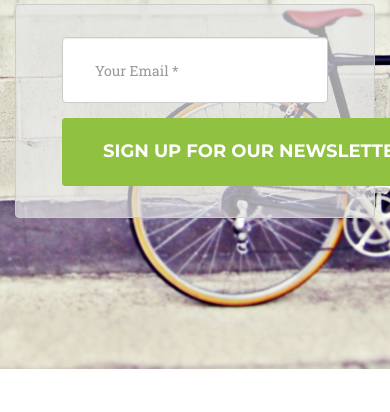
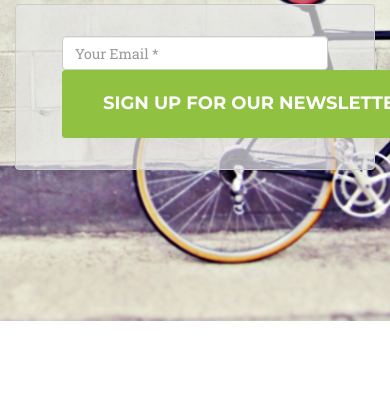
Before and after one commit to seche/bikes, a website: page index.html in a window 390 px wide. Shown: the part 268-680 px from the top of the page. Drawn offline with nearby package versions, Linux system fonts and the light colour scheme; a web font is replaced by a local one.

Commit message:
Update index.html

```diff
--- a/index.html
+++ b/index.html
@@ -77,24 +77,33 @@
             <div class="intro-text">
                 <div class="intro-lead-in">Convenient Bicycle Service!</div>
                 <div class="intro-heading">We're Here To Help You</div>
+
                 <div class="col-lg-12">
-                    <form name="newsletter" id="newsletter" novalidate>
-                        <div class="row boxit">
-                          <div class="col-lg-12">
-                            <div id="success"></div>
-                          </div>
-                          <div class="clearfix"></div>
-                            <div class="col-md-6">
-                                <div class="form-group">
-                                    <input type="email" class="form-control" placeholder="Your Email *" id="newsemail" required data-validation-required-message="Please enter your email address.">
-                                    <p class="help-block text-danger"></p>
+                    <div class="row boxit">
+                        <!-- Begin MailChimp Signup Form -->
+                        <div id="mc_embed_signup">
+                            <form action="//barrettbikes.us15.list-manage.com/subscribe/post?u=f374cd234848e2ed0ebb32f89&amp;id=0b6718ed73" class="validate" id="mc-embedded-subscribe-form" method="post" name="mc-embedded-subscribe-form" novalidate="" target="_blank">
+                            <div id="mc_embed_signup_scroll">
+                                <div class="col-md-6">
+                                    <div class="mc-field-group"><input class="required email form-control" id="mce-EMAIL" name="EMAIL" placeholder="Your Email *" type="email" value="" /></div>
+
+                                    <div class="clear" id="mce-responses">
+                                        <div class="response" id="mce-error-response" style="display:none"></div>
+                                        <div class="response" id="mce-success-response" style="display:none"></div>
+                                    </div>
+                                    <!-- real people should not fill this in and expect good things - do not remove this or risk form bot signups-->
+
+                                    <div aria-hidden="true" style="position: absolute; left: -5000px;"><input name="b_f374cd234848e2ed0ebb32f89_0b6718ed73" tabindex="-1" type="text" value="" /></div>
+                                </div>
+
+                                <div class="col-md-6">
+                                    <div class="clear"><input class="button btn btn-xl" id="mc-embedded-subscribe" name="subscribe" type="submit" value="Sign Up For Our Newsletter" /></div>
                                 </div>
                             </div>
-                            <div class="col-md-6">
-                                <button type="submit" class="btn btn-xl">Sign Up For Our Newsletter</button>
-                            </div>
+                            </form>
                         </div>
-                    </form>
+                        <!--End mc_embed_signup-->
+                    </div>
                 </div>
                 <div class="col-lg-12"></div>
             </div>
```
